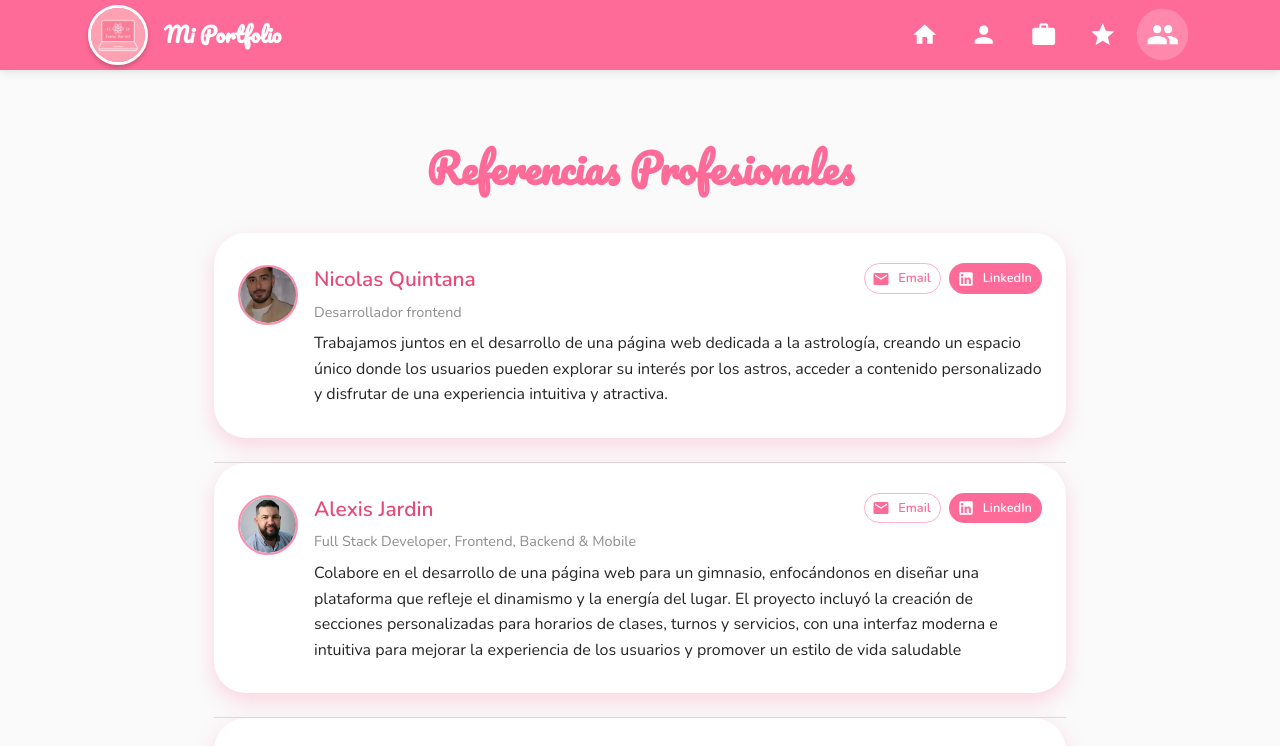
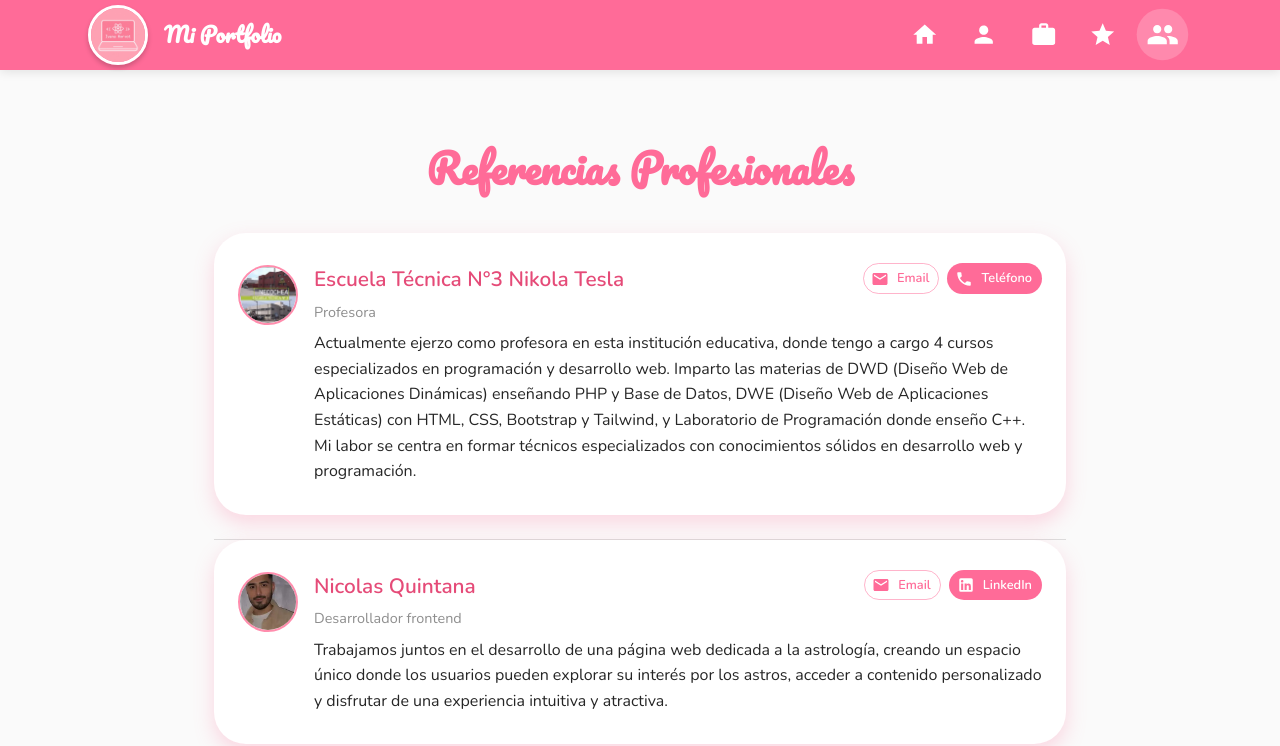
Before and after one commit to Ivana190222/MyPortfolio, a React (Create React App) app: page /followers in a window 1280 px wide. Shown: the top 746 px of the page. Built offline with nearby package versions, Linux system fonts and the light colour scheme.

Commit message:
actualizacion referencias laborales

```diff
--- a/src/components/Followers/Followers.jsx
+++ b/src/components/Followers/Followers.jsx
@@ -14,12 +14,21 @@ import {
   useTheme,
   Tooltip
 } from '@mui/material';
-import { Email, LinkedIn } from '@mui/icons-material';
+import { Email, LinkedIn, Phone } from '@mui/icons-material';
 
 const Followers = () => {
   const theme = useTheme();
 
   const followers = [
+    {
+      id: 0,
+      name: "Escuela Técnica N°3 Nikola Tesla",
+      role: "Profesora",
+      avatar: "/tecnica3.jpeg",
+      email: "mt075003@abc.gov.ar",
+      telefono: "02262 42-2626",
+      description: "Actualmente ejerzo como profesora en esta institución educativa, donde tengo a cargo 4 cursos especializados en programación y desarrollo web. Imparto las materias de DWD (Diseño Web de Aplicaciones Dinámicas) enseñando PHP y Base de Datos, DWE (Diseño Web de Aplicaciones Estáticas) con HTML, CSS, Bootstrap y Tailwind, y Laboratorio de Programación donde enseño C++. Mi labor se centra en formar técnicos especializados con conocimientos sólidos en desarrollo web y programación."
+    },
     {
       id: 1,
       name: "Nicolas Quintana",
@@ -149,7 +158,37 @@ const Followers = () => {
                         justifyContent: { xs: 'center', sm: 'flex-end' },
                         width: { sm: '40%' }
                       }}>
-                        {follower.id === 3 ? (
+                        {follower.id === 0 ? (
+                          // Botones para Escuela Técnica 3 con teléfono
+                          <>
+                            <Button
+                              startIcon={<Email />}
+                              href={`mailto:${follower.email}`}
+                              size="small"
+                              sx={{
+                                fontSize: { xs: '0.75rem', sm: '0.8rem' },
+                                fontFamily: 'Nunito, sans-serif'
+                              }}
+                              color="primary"
+                              variant="outlined"
+                            >
+                              Email
+                            </Button>
+                            <Button
+                              startIcon={<Phone />}
+                              href={`tel:${follower.telefono}`}
+                              size="small"
+                              sx={{
+                                fontSize: { xs: '0.75rem', sm: '0.8rem' },
+                                fontFamily: 'Nunito, sans-serif'
+                              }}
+                              color="primary"
+                              variant="contained"
+                            >
+                              Teléfono
+                            </Button>
+                          </>
+                        ) : follower.id === 3 ? (
                           // Botones más pequeños para Santiago con Tooltip
                           <>
                             <Tooltip title={follower.email}>
--- a/src/components/Highlights/Highlights.jsx
+++ b/src/components/Highlights/Highlights.jsx
@@ -26,14 +26,18 @@ const Highlights = () => {
       items: [
         "HTML",
         "CSS",
+        "Bootstrap",
+        "Tailwind",
         "Javascript",
         "React.js",
+        "Vue.js",
         "Node.js",
         "Express",
         "TypeScript",
         "Next.js",
         "PHP",
         "MySQL",
+        "MongoDB",
         "Git",
         "GitHub",
 
```
Also changed, not shown: public/tecnica3.jpeg (added).
